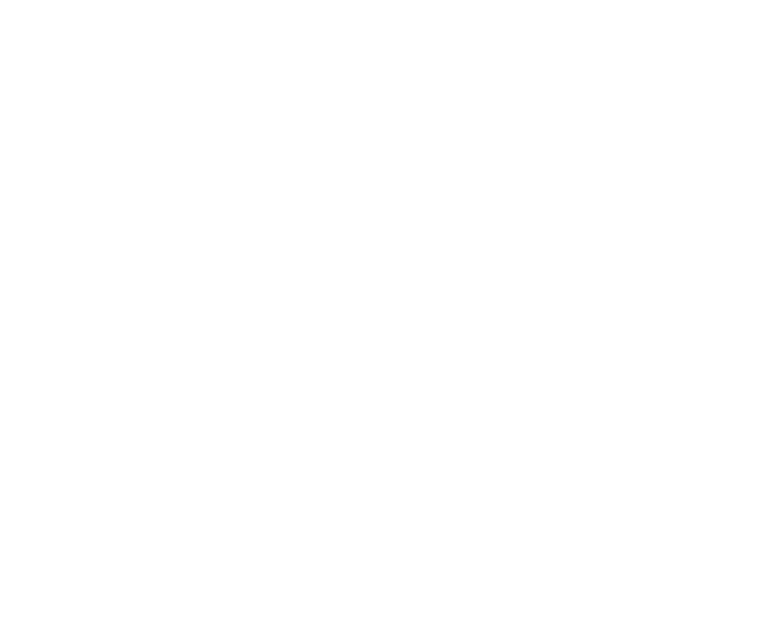
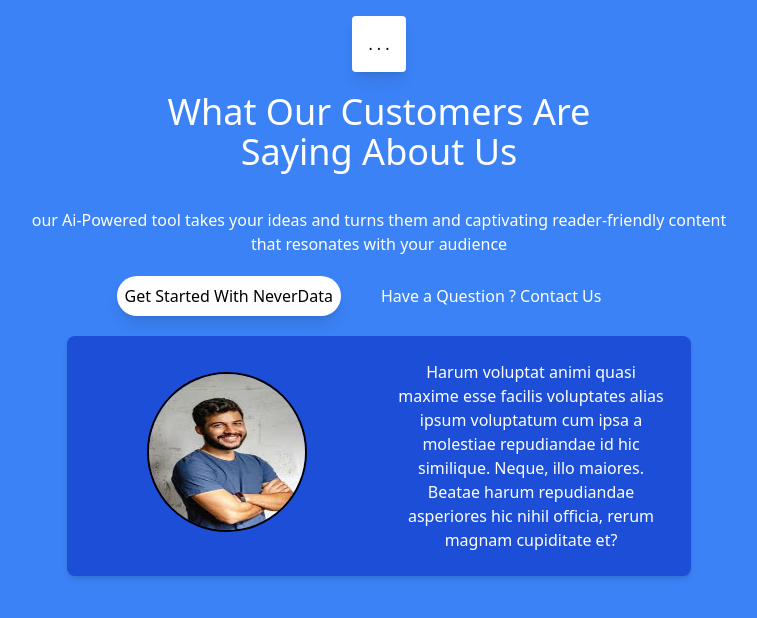
Before and after one commit to devbn3li/Dragons, a React (Vite) app: page /customer in a window 1280 px wide. Before the commit this address had no page. Shown: the top 618 px of the page, without its empty margins (261-1018 px from the left). Built offline with nearby package versions, Linux system fonts and the light colour scheme.

Commit message:
customer

```diff
--- /dev/null
+++ b/src/Pages/Customer/Customer.jsx
@@ -0,0 +1,45 @@
+import React from 'react'
+import { Link, useNavigate } from 'react-router-dom'
+
+import one from "../../../public/photos/download3.jpeg"
+
+export default function Customer() {
+    const navigate=useNavigate()
+  return (
+    <>
+    <div class="bg-blue-500 p-4 h-screen text-center text-white">
+   <div  class="  mx-auto max-w-3xl">
+
+   <button class=" bg-white text-black p-4 rounded shadow-lg hover:bg-gray-100">
+       . . .
+    </button>
+    <h1 className=' text-4xl  pt-5 '>What Our Customers Are<br/> Saying About Us
+                        </h1>
+                        <p className='mt-4 p-5'>our Ai-Powered tool takes your ideas and turns them and captivating
+         reader-friendly content that resonates with your audience</p>
+         <button class=" bg-white text-black p-2 rounded-full shadow-lg hover:bg-gray-200">
+
+    Get Started With NeverData
+    </button>
+    <Link onClick={navigate("")} class="px-10" >Have a Question ? Contact Us </Link>
+   </div>
+
+   <div class="bg-blue-700 p-4 rounded-lg shadow-md mt-5  m-auto w-1/2">
+
+        <div class="grid grid-cols-1 gap-4 md:grid-cols-2 lg:grid-cols-2">
+            <div class="p-4  rounded-lg">
+            <div class="p-1 flex justify-center items-center ">
+                <img src={one} alt="Your Image" className=" rounded-full w-40 h-40  border-2 border-black"></img>
+</div>
+            </div>
+            <div class="p-2  rounded-lg">
+                <p > Harum voluptat animi quasi maxime esse facilis voluptates alias ipsum voluptatum cum ipsa a molestiae repudiandae id hic similique. Neque, illo maiores. Beatae harum repudiandae asperiores hic nihil officia, rerum magnam cupiditate et?</p>
+            </div>
+
+        </div>
+
+    </div>
+</div>
+    </>
+  )
+}
--- a/src/main.jsx
+++ b/src/main.jsx
@@ -9,6 +9,7 @@
 // Style Sheets Imports
 import '/public/assets/css/index.css';
 import FirstPage from './Pages/FirstPage/FirstPage.jsx';
+import Customer from './Pages/Customer/Customer.jsx';
 
 // Application Component
 export function Application() {
@@ -18,6 +19,7 @@
         <Route path="/" element={<Landing />}></Route>
         <Route path="/secondPage" element={<SecondPage />}  />
         <Route path="/first" element={<FirstPage />}  />
+        <Route path="/customer" element={<Customer/>}  />
 
       </Routes>
     </BrowserRouter>
```
